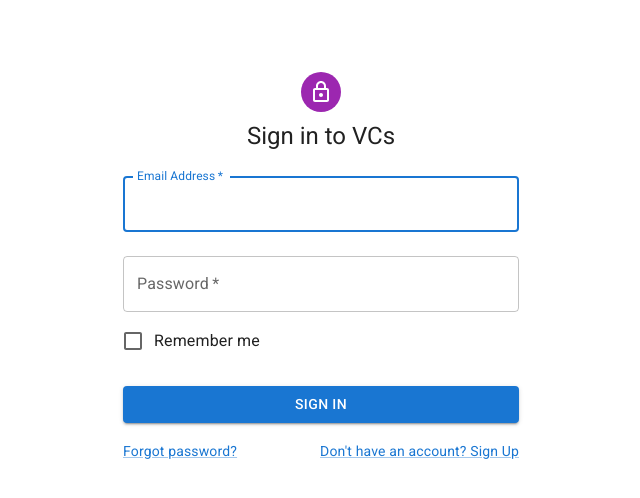
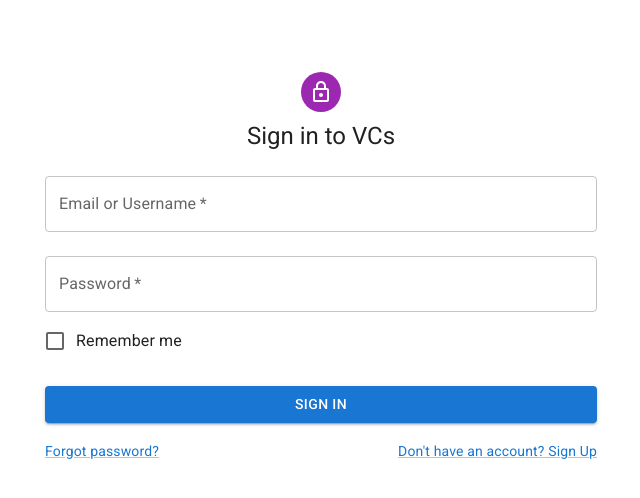
Before and after one commit to trislee02/verifiable-credential-system, a React (Create React App) app in the folder client/: page /auth/login in a window 1280 px wide. Shown: the top 498 px of the page, without its empty margins (319-959 px from the left). Built offline with nearby package versions, Linux system fonts and the light colour scheme.

Commit message:
Completed feature Login

```diff
--- a/client/src/components/Login/Login.js
+++ b/client/src/components/Login/Login.js
@@ -1,4 +1,4 @@
-import * as React from "react";
+import React, { useState } from "react";
 import Avatar from "@mui/material/Avatar";
 import Button from "@mui/material/Button";
 import CssBaseline from "@mui/material/CssBaseline";
@@ -11,41 +11,98 @@ import Box from "@mui/material/Box";
 import LockOutlinedIcon from "@mui/icons-material/LockOutlined";
 import Typography from "@mui/material/Typography";
 import Container from "@mui/material/Container";
+import { Alert, AlertTitle } from "@mui/material";
+import CircularProgress from '@mui/material/CircularProgress';
 import { createTheme, ThemeProvider } from "@mui/material/styles";
 import { useDispatch } from "react-redux";
 import { authActions } from "../../redux/slices/authSlice";
 import { useNavigate } from "react-router-dom";
+import useFetch from "../../hooks/useFetch";
+import apiConstants from "../../constants/api";
 
 // TODO remove, this demo shouldn't need to reset the theme.
 
 const defaultTheme = createTheme();
 
 const Login = () => {
+    const [identifier, setIdentifier] = useState("");
+    const [password, setPassword] = useState("");
+
+    const [identifierValidate, setIdentifierValidate] = useState({ error: false, helperText: "" });
+    const [passwordValidate, setPasswordValidate] = useState({ error: false, helperText: "" });
+
+    const [login, loggingIn, loginError] = useFetch();
+    const [loginSuccess, setLoginSuccess] = useState(false);
+
     const dispatch = useDispatch();
     const navigate = useNavigate();
 
-    const handleSubmit = (event) => {
+    const validateIdentifier = (identifier) => {
+        if (!identifier || identifier.trim().length === 0) {
+            setIdentifierValidate({
+                error: true,
+                helperText: "Email or Username is required!"
+            });
+            return false;
+        }
+        setIdentifierValidate({
+            error: false,
+            helperText: ""
+        });
+        return true;
+    }
+
+    const validatePassword = (password) => {
+        if (!password || password.trim().length === 0) {
+            setPasswordValidate({
+                error: true,
+                helperText: "Password is required!"
+            });
+            return false;
+        }
+        setPasswordValidate({
+            error: false,
+            helperText: ""
+        });
+        return true;
+    }
+
+    const handleSubmit = async (event) => {
         event.preventDefault();
         const data = new FormData(event.currentTarget);
-        console.log({
-            email: data.get("email"),
-            password: data.get("password"),
+        const rememberAccount = data.get("rememberMe");
+
+        // Validate inputs
+        const validIdentifier = validateIdentifier(identifier);
+        const validPassword = validatePassword(password);
+        if (!(validIdentifier && validPassword)) return;
+
+        // Send API request
+        const loginResponse = await login(`${apiConstants.BASE_API_URL}/api/auth/local`, {
+            method: "POST",
+            body: JSON.stringify({ identifier, password }),
+            headers: {
+                'Content-Type': 'application/json'
+            }
         });
-        dispatch(authActions.login());
+
+        if (!loginResponse) return;
+        setLoginSuccess(true);
+
+        dispatch(authActions.login(loginResponse));
+        if (rememberAccount) {
+            localStorage.setItem("token", loginResponse.jwt);
+            localStorage.setItem("user", loginResponse.user);
+        }
+
         navigate('/');
     };
 
     return (
         <ThemeProvider theme={defaultTheme}>
-            <Container component="main" maxWidth="xs">
+            <Container component="main" maxWidth="sm">
                 <CssBaseline />
-                <Box
-                    sx={{
-                        marginTop: 8,
-                        display: "flex",
-                        flexDirection: "column",
-                        alignItems: "center",
-                    }}>
+                <Box sx={{ marginTop: 8, marginBottom: 8, display: "flex", flexDirection: "column", alignItems: "center" }}>
                     <Avatar sx={{ m: 1, bgcolor: "secondary.main" }}>
                         <LockOutlinedIcon />
                     </Avatar>
@@ -53,11 +110,36 @@ const Login = () => {
                         Sign in to VCs
                     </Typography>
                     <Box component="form" onSubmit={handleSubmit} noValidate sx={{ mt: 1 }}>
-                        <TextField margin="normal" required fullWidth id="email" label="Email Address" name="email" autoComplete="email" autoFocus />
-                        <TextField margin="normal" required fullWidth name="password" label="Password" type="password" id="password" autoComplete="current-password" />
-                        <FormControlLabel control={<Checkbox value="remember" color="primary" />} label="Remember me" />
+                        <TextField value={identifier} onChange={event => setIdentifier(event.target.value)}
+                            onKeyUp={event => validateIdentifier(event.target.value)}
+                            onBlur={event => validateIdentifier(event.target.value)}
+                            error={identifierValidate.error} helperText={identifierValidate.helperText}
+                            margin="normal" required fullWidth id="identifier" label="Email or Username"
+                            name="identifier" autoComplete="email" />
+                        <TextField value={password} onChange={event => setPassword(event.target.value)}
+                            onKeyUp={event => validatePassword(event.target.value)}
+                            onBlur={event => validatePassword(event.target.value)}
+                            error={passwordValidate.error} helperText={passwordValidate.helperText}
+                            margin="normal" required fullWidth name="password" label="Password" type="password"
+                            id="password" autoComplete="current-password" />
+                        <FormControlLabel control={<Checkbox name="rememberMe" value="remember" color="primary" />} label="Remember me" />
+                        {
+                            loginError &&
+                            <Alert severity="error" sx={{ mt: 3 }}>
+                                <AlertTitle>Login Failed!</AlertTitle>
+                                {loginError}
+                            </Alert>
+                        }
+                        {
+                            (!loginError && loginSuccess) &&
+                            <Alert severity="success" sx={{ mt: 3 }}>
+                                <AlertTitle>Logged In Successfully!</AlertTitle>
+                                You have been successfully logged in! Welcome...
+                            </Alert>
+                        }
                         <Button type="submit" fullWidth variant="contained" sx={{ mt: 3, mb: 2 }}>
-                            Sign In
+                            { !loggingIn && "Sign In"}
+                            { loggingIn && <CircularProgress color="inherit" /> }
                         </Button>
                         <Grid container>
                             <Grid item xs>
--- a/client/src/components/Register/Register.js
+++ b/client/src/components/Register/Register.js
@@ -162,7 +162,7 @@ const Register = () => {
         const requestBody = { name, username, email, password, type, publicKey };
 
         // Send API request
-        await register(`${apiConstants.BASE_API_URL}/api/auth/local/register`, {
+        const registerResponse = await register(`${apiConstants.BASE_API_URL}/api/auth/local/register`, {
             method: "POST",
             body: JSON.stringify(requestBody),
             headers: {
@@ -170,7 +170,7 @@ const Register = () => {
             }
         });
 
-        if (!registerError) setRegisterSuccess(true);
+        if (registerResponse) setRegisterSuccess(true);
     };
 
     return (
--- a/client/src/hooks/useFetch.js
+++ b/client/src/hooks/useFetch.js
@@ -17,6 +17,7 @@ const useFetch = () => {
             // console.log(error.message);
             setIsFetching(false);
             setError(error.message);
+            return null;
         }
     }, []);
 
--- a/client/src/redux/slices/authSlice.js
+++ b/client/src/redux/slices/authSlice.js
@@ -1,14 +1,31 @@
 import { createSlice } from "@reduxjs/toolkit";
+
+let authState = { isAuthenticated: false, user: null, jwt: null };
+const token = localStorage.getItem("token");
+const user = localStorage.getItem("user");
+if (token && user) {
+    authState = {
+        isAuthenticated: true,
+        user: user,
+        jwt: token
+    }
+}
 
 export const authSlice = createSlice({
     name: "authSlice",
-    initialState: { isAuthenticated: false },
+    initialState: authState,
     reducers: {
-        login(state) {
+        login(state, action) {
+            state.user = action.payload.user;
+            state.jwt = action.payload.jwt;
             state.isAuthenticated = true;
         },
         logout(state) {
             state.isAuthenticated = false;
+            state.user = null;
+            state.jwt = null;
+            localStorage.removeItem("user");
+            localStorage.removeItem("token");
         }
     }
 });
```
Also changed, not shown: client/src/components/Header/Header.js (+29 -24 lines).
